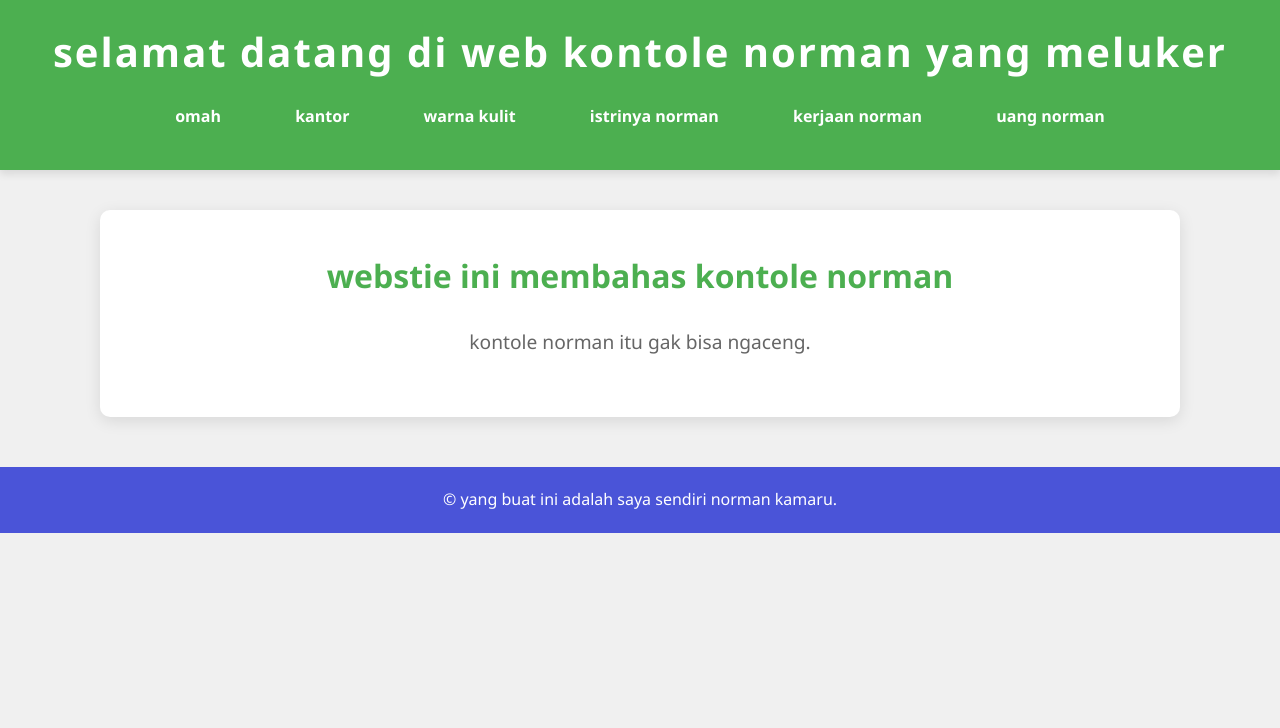
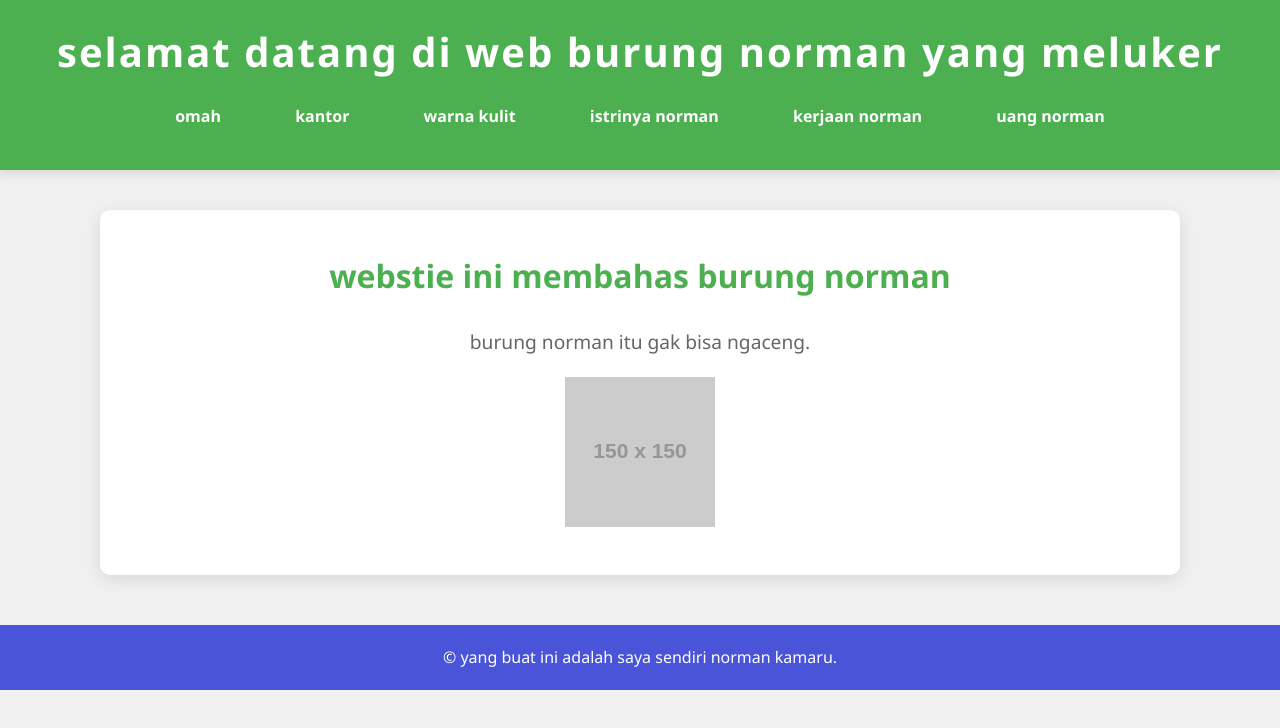
Before and after one commit to bisnisisfun/normandedikiswanto, a plain HTML site: page index.html in a window 1280 px wide. Drawn offline with Linux system fonts and the light colour scheme; placeholder pictures from the web are drawn by us.

Commit message:
Update index.html

```diff
--- a/index.html
+++ b/index.html
@@ -4,12 +4,12 @@
     <meta charset="UTF-8">
     <meta name="viewport" content="width=device-width, initial-scale=1.0">
     <meta http-equiv="X-UA-Compatible" content="ie=edge">
-    <title>kontole norman</title>
+    <title>burung norman</title>
     <link rel="stylesheet" href="style.css">
 </head>
 <body>
     <header>
-        <h1>selamat datang di web kontole norman yang meluker</h1>
+        <h1>selamat datang di web burung norman yang meluker</h1>
         <nav>
             <ul>
                 <li><a href="#">omah</a></li>
@@ -23,8 +23,10 @@
     </header>
 
     <section>
-        <h2>webstie ini membahas kontole norman</h2>
-        <p>kontole norman itu gak bisa ngaceng.</p>
+        <h2>webstie ini membahas burung norman</h2>
+        <p>burung norman itu gak bisa ngaceng.</p>
+        <!-- Gambar sederhana ditambahkan di sini -->
+        <img src="https://via.placeholder.com/150" alt="Gambar Burung Norman">
     </section>
 
     <footer>
```
